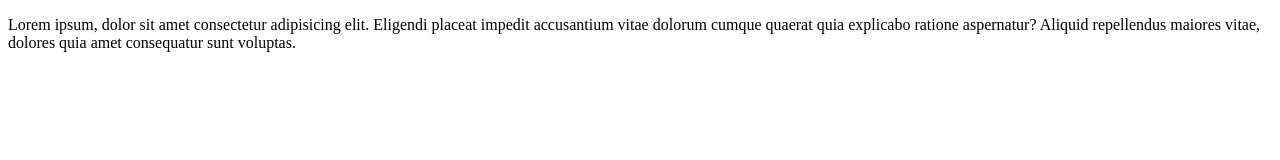
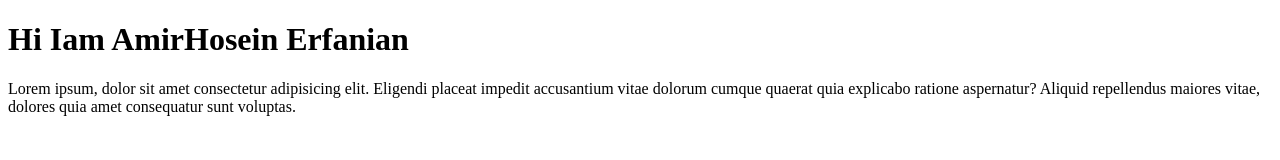
Before and after one commit to AmirHosein-Erfanian/my-project, a plain HTML site: page index.html in a window 1280 px wide. Drawn offline with Linux system fonts and the light colour scheme.

Commit message:
Update index.html

```diff
--- a/index.html
+++ b/index.html
@@ -7,6 +7,7 @@
 </head>
 <body>
 
+    <h1> Hi Iam AmirHosein Erfanian</h1>
     <p>Lorem ipsum, dolor sit amet consectetur adipisicing elit. Eligendi placeat impedit accusantium vitae dolorum cumque quaerat quia explicabo ratione aspernatur? Aliquid repellendus maiores vitae, dolores quia amet consequatur sunt voluptas.</p>
 </body>
 </html>
```
Also changed, not shown: a.txt (added).
